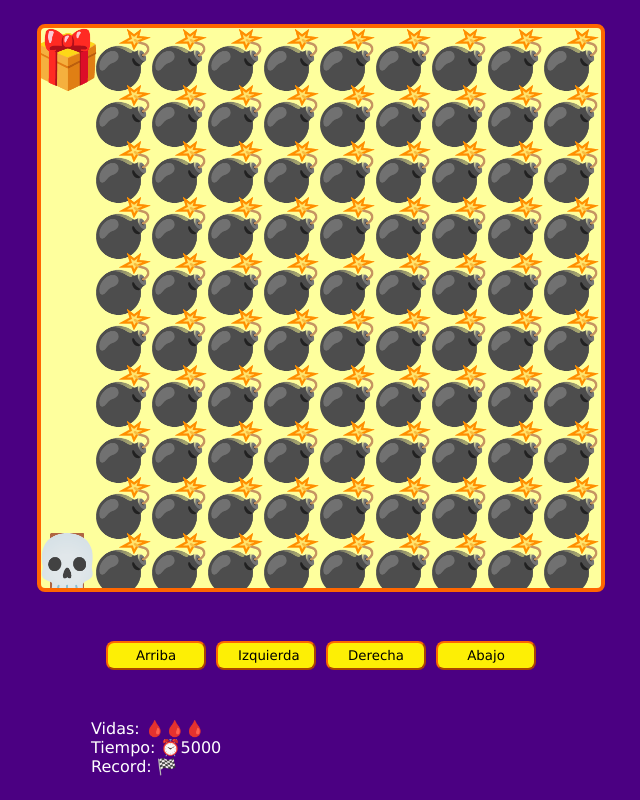
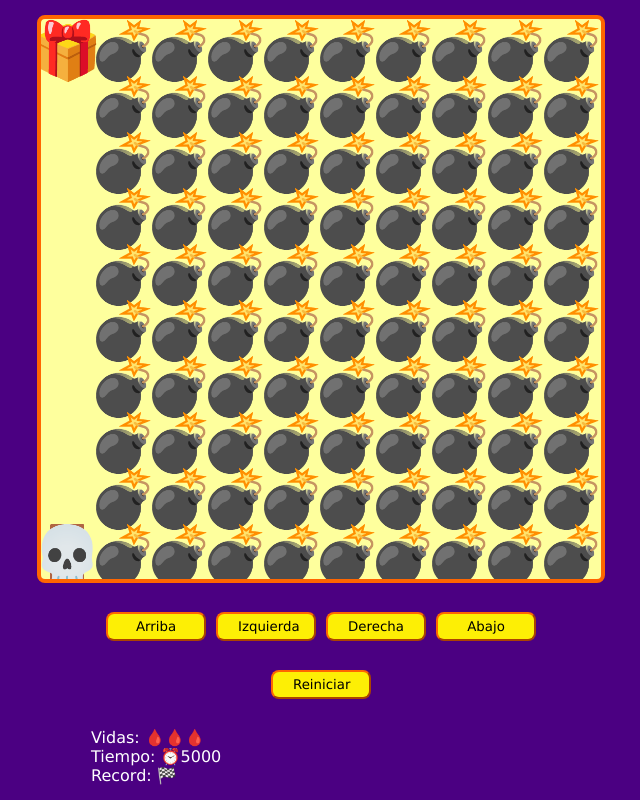
Before and after one commit to Sebastian-Martin/videogame-JavaScript, a plain HTML site: page index.html in a window 1280 px wide. Shown: the whole page, without its empty margins (319-959 px from the left). Drawn offline with Linux system fonts and the light colour scheme.

Commit message:
add button restart

```diff
--- a/game.js
+++ b/game.js
@@ -4,6 +4,7 @@ const btnUp = document.querySelector('#up');
 const btnLeft = document.querySelector('#left');
 const btnRight = document.querySelector('#right');
 const btnDowm = document.querySelector('#down');
+const btnRestart = document.querySelector('#restart');
 const spanLives = document.querySelector('#lives');
 const spanTime = document.querySelector('#time');
 const spanRecord = document.querySelector('#record');
@@ -193,6 +194,7 @@ btnUp.addEventListener('click', moveUp);
 btnLeft.addEventListener('click', moveLeft);
 btnRight.addEventListener('click', moveRight);
 btnDowm.addEventListener('click', moveDown);
+btnRestart.addEventListener('click', restartGame);
 
 function moveByKeys(event) {
   if(event.key == 'ArrowUp') moveUp();
@@ -236,3 +238,6 @@ function moveDown() {
     startGame();
   }
 }
+function restartGame() {
+  location.reload();
+}
--- a/index.html
+++ b/index.html
@@ -17,6 +17,9 @@
       <button id="right">Derecha</button>
       <button id="down">Abajo</button>
     </div>
+    <div class="btn-restart">
+      <button id="restart">Reiniciar</button>
+    </div>
 
     <div class="messages">
       <p>Vidas: <span id="lives"></span></p>
--- a/styles.css
+++ b/styles.css
@@ -22,6 +22,12 @@ canvas {
   display: flex;
   justify-content: center;
   flex-wrap: wrap;
+  margin: 0 auto;
+  width: 100%;
+}
+.btn-restart {
+  display: flex;
+  justify-content: center;
   margin: 0 auto;
   width: 100%;
 }
```
